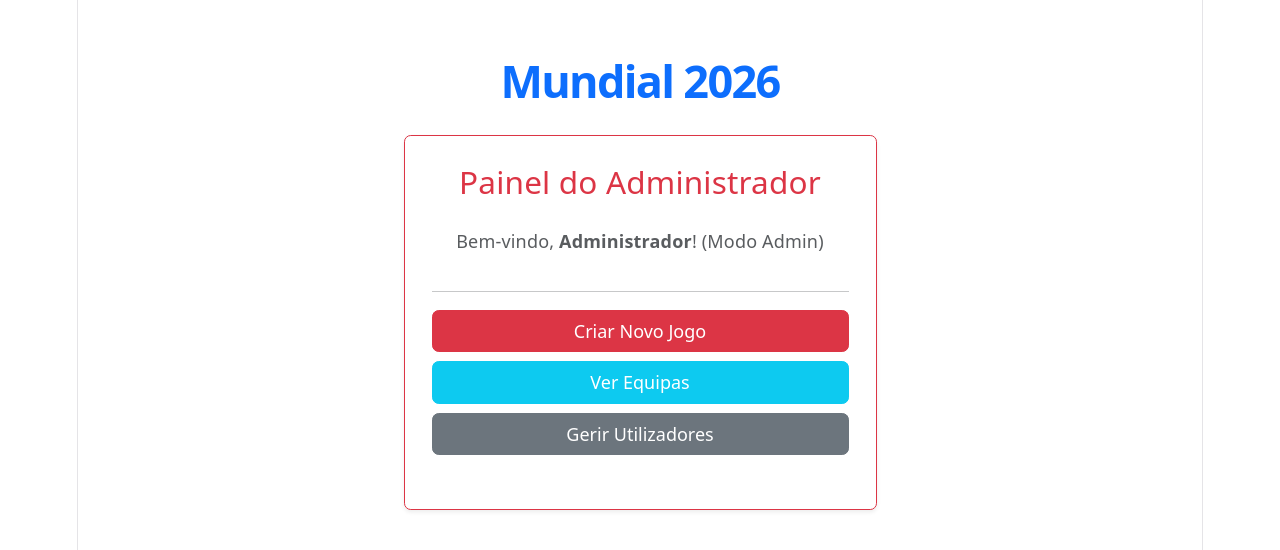
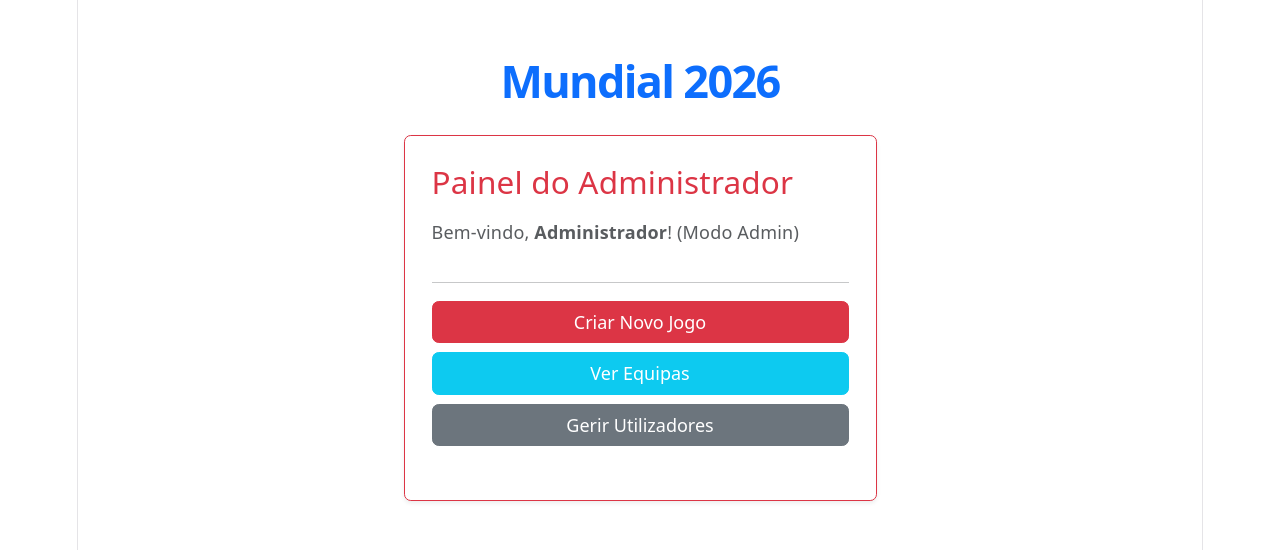
Before and after one commit to leonardoabreu546/apostas_mundial, a React (Vite) app in the folder frontend/: page /admin in a window 1280 px wide. Shown: the top 550 px of the page. Built offline with nearby package versions, Linux system fonts and the light colour scheme.

Commit message:
adicionar botão em admindashboard

```diff
--- a/frontend/src/pages/adminDashboard.tsx
+++ b/frontend/src/pages/adminDashboard.tsx
@@ -11,9 +11,15 @@ interface AdminDashboardProps {
   carregouEquipas: boolean;
   equipas: Equipa[];
   carregarEquipas: () => void;
+  onMudarParaUser?: () => void;
 }
 
-export function AdminDashboard({ carregouEquipas, equipas, carregarEquipas }: AdminDashboardProps) {
+export function AdminDashboard({
+  carregouEquipas,
+  equipas,
+  carregarEquipas,
+  onMudarParaUser
+}: AdminDashboardProps) {
 
   const nome = localStorage.getItem("nome_utilizador") || "Administrador";
 
@@ -27,7 +33,6 @@ export function AdminDashboard({ carregouEquipas, equipas, carregarEquipas }: Ad
   const [mostrarUtilizadores, setMostrarUtilizadores] = useState(false);
 
   const abrirCriarJogo = async () => {
-    // Garante que as equipas estão carregadas antes de abrir o formulário
     await carregarEquipas();
     setMostrarFormJogo(true);
     setMostrarUtilizadores(false);
@@ -58,7 +63,7 @@ export function AdminDashboard({ carregouEquipas, equipas, carregarEquipas }: Ad
         role: novoRole
       });
       alert(`Cargo alterado para ${novoRole} com sucesso!`);
-      carregarUtilizadores(); // Atualiza a lista após a alteração
+      carregarUtilizadores();
     } catch (erro) {
       console.error("Erro ao alterar cargo:", erro);
       alert("Falha ao alterar o cargo do utilizador.");
@@ -74,7 +79,7 @@ export function AdminDashboard({ carregouEquipas, equipas, carregarEquipas }: Ad
     try {
       await axios.delete(`http://localhost:3000/utilizadores/${idUtilizador}`);
       alert("Utilizador eliminado com sucesso!");
-      carregarUtilizadores(); // Atualiza a lista após a eliminação
+      carregarUtilizadores();
     } catch (erro) {
       console.error("Erro ao eliminar utilizador:", erro);
       alert("Falha ao eliminar o utilizador.");
@@ -98,7 +103,6 @@ export function AdminDashboard({ carregouEquipas, equipas, carregarEquipas }: Ad
 
       alert("Jogo criado com sucesso!");
 
-      // Limpar campos e fechar o formulário
       setEquipa1Id("");
       setEquipa2Id("");
       setDataHora("");
@@ -116,8 +120,16 @@ export function AdminDashboard({ carregouEquipas, equipas, carregarEquipas }: Ad
 
   return (
     <Card className="card p-4 shadow-sm text-center border-danger">
-      <h3 className="card-title mb-4 text-danger">Painel do Administrador</h3>
-      <p className="text-muted">Bem-vindo, <strong>{nome}</strong>! (Modo Admin)</p>
+      <div className="d-flex justify-content-between align-items-center mb-3">
+        <h3 className="card-title text-danger mb-0">Painel do Administrador</h3>
+        {onMudarParaUser && (
+          <Button className="btn btn-outline-primary btn-sm" onClick={onMudarParaUser}>
+            🎮 Vista Utilizador
+          </Button>
+        )}
+      </div>
+
+      <p className="text-muted text-start">Bem-vindo, <strong>{nome}</strong>! (Modo Admin)</p>
       <hr />
 
       <div className="d-grid gap-2 mb-4">
```
